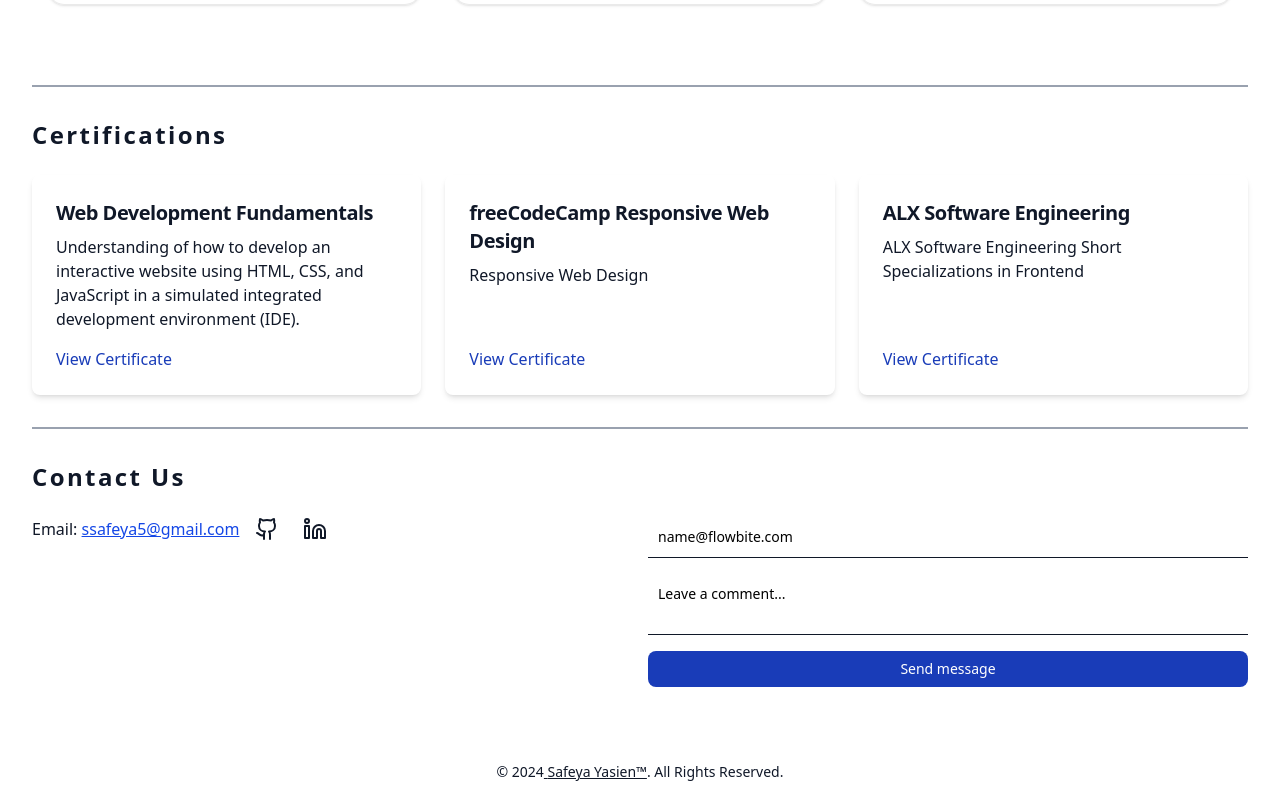
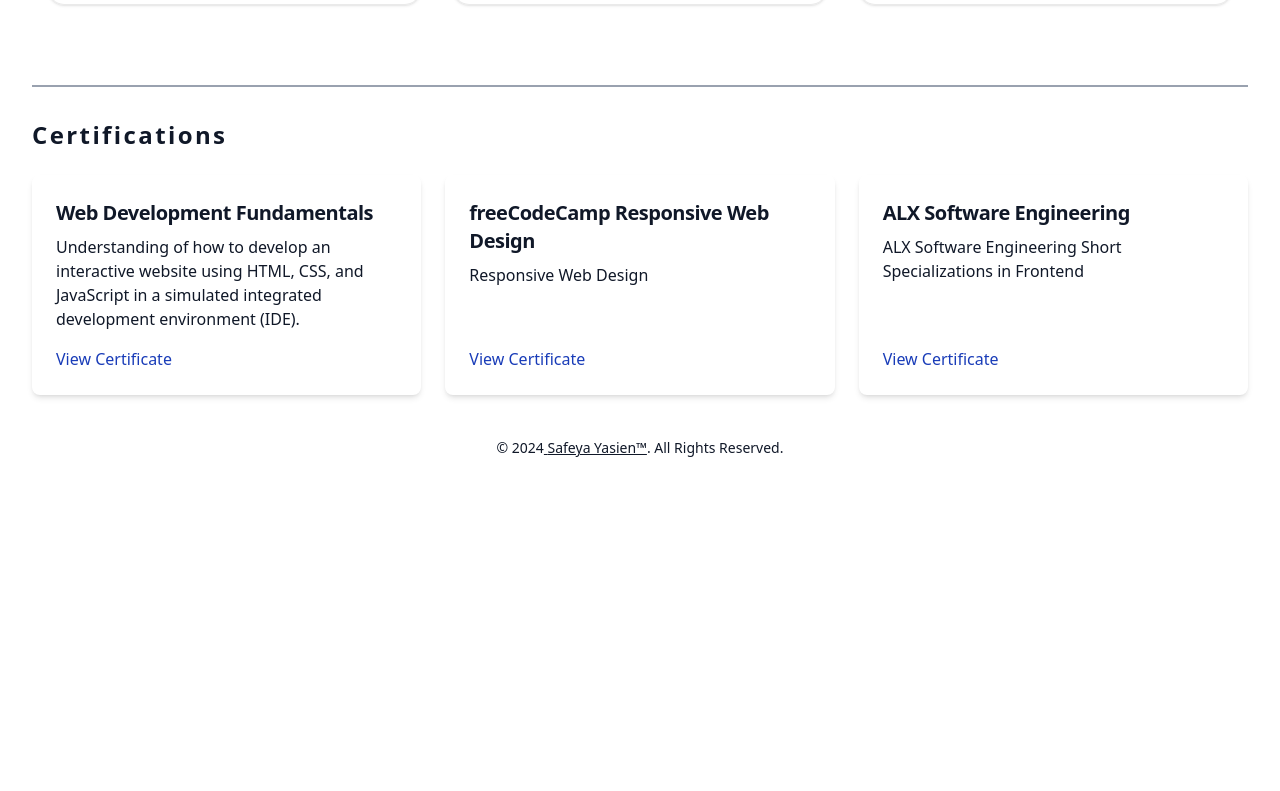
Before and after one commit to Safeya-Yasien/portfolio, a Next.js app: page / in a window 1280 px wide. Shown: the part 2657-3448 px from the top of the page. After the commit the page ends 3124 px from the top, so only its background shows below. Built offline with nearby package versions, Linux system fonts and the light colour scheme.

Commit message:
update 2 files and delete 1 file

```diff
--- a/src/app/page.tsx
+++ b/src/app/page.tsx
@@ -1,7 +1,6 @@
 import { Metadata } from "next";
 import {
   CertificationsSection,
-  ContactSection,
   HeroSection,
   MySkills,
   FeaturedProjects,
@@ -44,8 +43,6 @@
       <FeaturedProjects />
       <div className="border-t-2 border-gray-400 dark:border-gray-600"></div>
       <CertificationsSection />
-      <div className="border-t-2 border-gray-400 dark:border-gray-600"></div>
-      <ContactSection />
     </>
   );
 }
--- a/src/components/portfolio/ContactSection.tsx
+++ /dev/null
@@ -1,118 +0,0 @@
-"use client";
-
-import { useState } from "react";
-import CustomTitle from "./CustomTitle";
-import Link from "next/link";
-import { Github, Linkedin } from "lucide-react";
-
-const ContactSection = () => {
-  const [result, setResult] = useState("");
-
-  const onSubmit = async (event: React.FormEvent<HTMLFormElement>) => {
-    event.preventDefault();
-    setResult("Sending....");
-    const form = event.currentTarget;
-    const formData = new FormData(form);
-
-    formData.append("access_key", "d8bc69e2-c253-4c78-bef6-2d245b2ab7e8");
-
-    const response = await fetch("https://api.web3forms.com/submit", {
-      method: "POST",
-      body: formData,
-    });
-
-    const data = await response.json();
-    console.log(data);
-
-    if (data.success) {
-      setResult(data.message);
-      form.reset();
-    } else {
-      setResult(data.message || "An error occurred");
-    }
-  };
-
-  return (
-    <section id="contact" className="">
-      <CustomTitle title={" Contact Us"} />
-
-      <div className="grid grid-cols-1 md:grid-cols-2 gap-4">
-        <div className="flex items-start gap-4">
-          {/* email */}
-          <div className="">
-            Email:{" "}
-            <a
-              href="mailto:ssafeya5@gmail.com"
-              className="underline text-blue-700 dark:text-blue-400"
-            >
-              ssafeya5@gmail.com
-            </a>
-          </div>
-          {/* links */}
-          <div className="flex">
-            <Link
-              href="https://github.com/Safeya-Yasien"
-              target="_blank"
-              className="me-4 md:me-6 flex items-center text-xl"
-              aria-label="go to github"
-            >
-              <Github />
-            </Link>
-            <Link
-              href="https://www.linkedin.com/in/safeya-yasien-2ba9b4260/"
-              target="_blank"
-              className="me-4 md:me-6 flex items-center text-xl"
-              aria-label="go to linkedin"
-            >
-              <Linkedin />
-            </Link>
-          </div>
-        </div>
-
-        {/* form */}
-        <form onSubmit={onSubmit} className="flex flex-col gap-4">
-          <div>
-            <label
-              htmlFor="email"
-              className="block mb-2 text-sm font-medium sr-only"
-            >
-              Your email
-            </label>
-            <input
-              type="email"
-              id="email"
-              name="email"
-              className=" focus-visible:outline-none text-sm dark:rounded-lg   block w-full p-2.5 dark:bg-black border-b dark:border dark:border-gray-600 placeholder:text-black dark:placeholder:text-white dark:text-white "
-              placeholder="name@flowbite.com"
-              required
-            />
-          </div>
-          <div className="sm:col-span-2">
-            <label
-              htmlFor="message"
-              className=" block mb-2 text-sm font-medium sr-only"
-            >
-              Your message
-            </label>
-            <textarea
-              id="message"
-              name="message"
-              className="resize-none focus-visible:outline-none text-sm dark:rounded-lg   block w-full p-2.5 dark:bg-black border-b dark:border dark:border-gray-600 placeholder:text-black dark:placeholder:text-white dark:text-white "
-              placeholder="Leave a comment..."
-              required
-            />
-          </div>
-          <button
-            type="submit"
-            className="py-2 px-5 text-sm font-medium text-center text-white rounded-lg bg-blue-800 hover:bg-blue-900 focus:ring-blue-900 block w-full"
-          >
-            Send message
-          </button>
-        </form>
-        <span className="text-green-600 block mt-4 text-center">{result}</span>
-      </div>
-    </section>
-  );
-};
-
-export default ContactSection;
--- a/src/components/portfolio/index.ts
+++ b/src/components/portfolio/index.ts
@@ -1,6 +1,5 @@
 import HeroSection from "./HeroSection";
 import FeaturedProjects from "./FeaturedProjects";
-import ContactSection from "./ContactSection";
 import CustomTitle from "./CustomTitle";
 import CertificationsSection from "./CertificationsSection";
 import MySkills from "./MySkills";
@@ -10,7 +9,6 @@
   HeroSection,
   MySkills,
   FeaturedProjects,
-  ContactSection,
   UniqueSection,
   CustomTitle,
   CertificationsSection,
```
